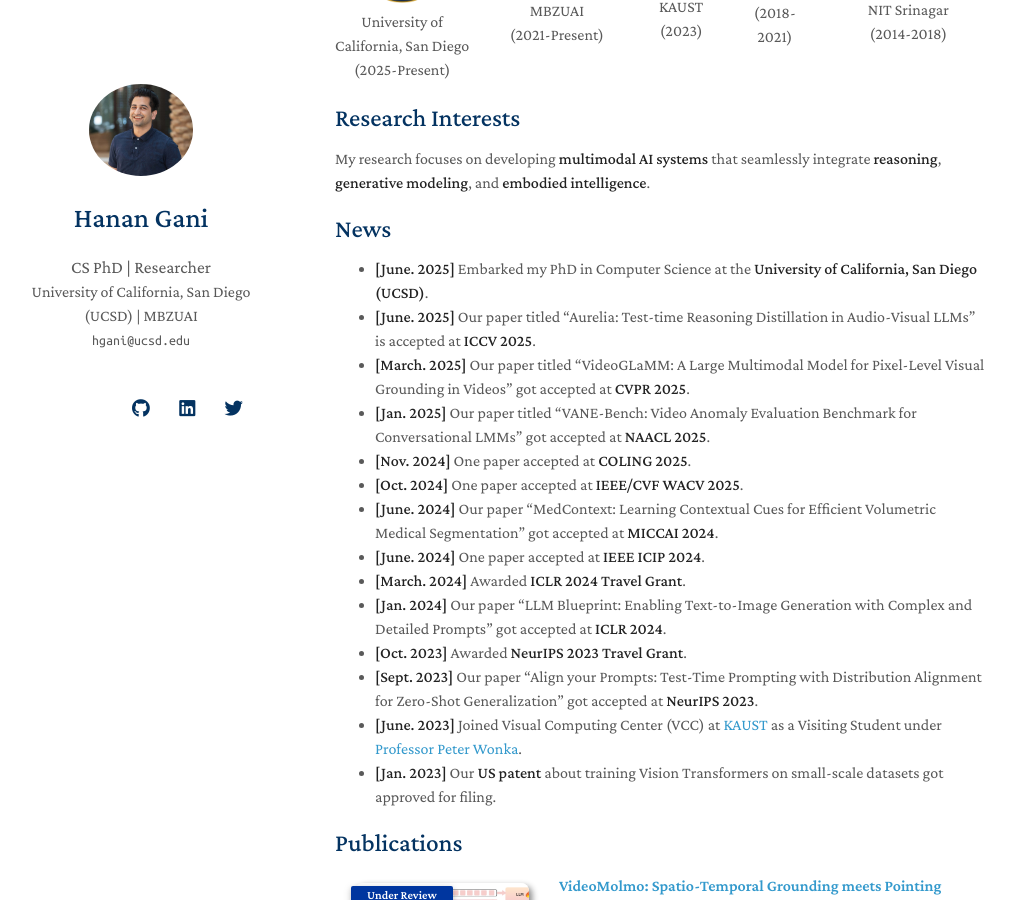
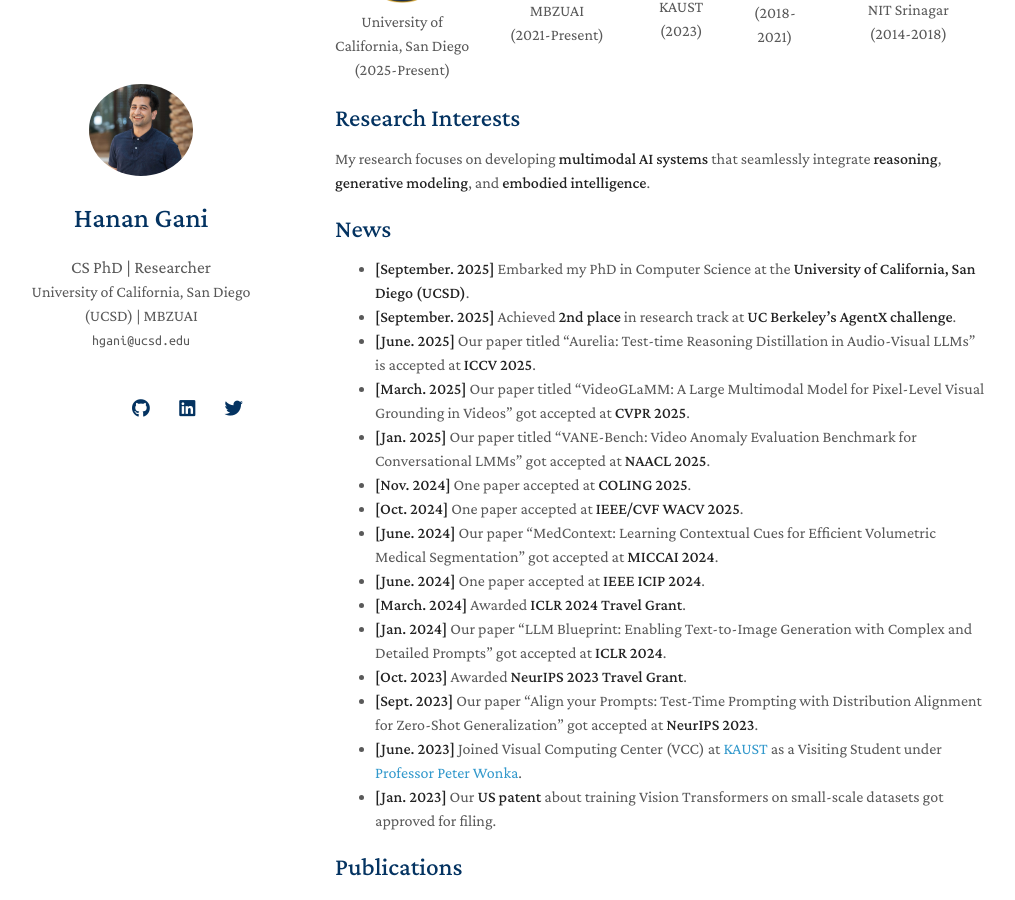
Before and after one commit to muhammadsaadkhankor/muhammadsaadkhankor.github.io, a Jekyll site: the page built from index.md, in a window 1280 px wide and 900 px high, scrolled down 428 px. Shown: the whole window, without its empty margins (135-1150 px from the left). Built offline with Jekyll 4.4.1, drawn with Linux system fonts in a browser that asks for light colours; nearby versions of some CDN libraries; a style sheet for code colours, icons or effects is not loaded; our own code applies the rules of GitHub Pages for plain Markdown files.

Commit message:
Update index.md

```diff
--- a/index.md
+++ b/index.md
@@ -47,7 +47,8 @@
 My research focuses on developing **multimodal AI systems** that seamlessly integrate **reasoning**, **generative modeling**, and **embodied intelligence**.
 
 ## News
-- **[June. 2025]** Embarked my PhD in Computer Science at the **University of California, San Diego (UCSD)**.
+- **[September. 2025]** Embarked my PhD in Computer Science at the **University of California, San Diego (UCSD)**.
+- **[September. 2025]** Achieved **2nd place** in research track at **UC Berkeley's AgentX challenge**.
 - **[June. 2025]** Our paper titled "Aurelia: Test-time Reasoning Distillation in Audio-Visual LLMs" is accepted at **ICCV 2025**.
 - **[March. 2025]** Our paper titled "VideoGLaMM: A Large Multimodal Model for Pixel-Level Visual Grounding in Videos" got accepted at **CVPR 2025**.
 - **[Jan. 2025]** Our paper titled "VANE-Bench: Video Anomaly Evaluation Benchmark for Conversational LMMs" got accepted at **NAACL 2025**.
```
